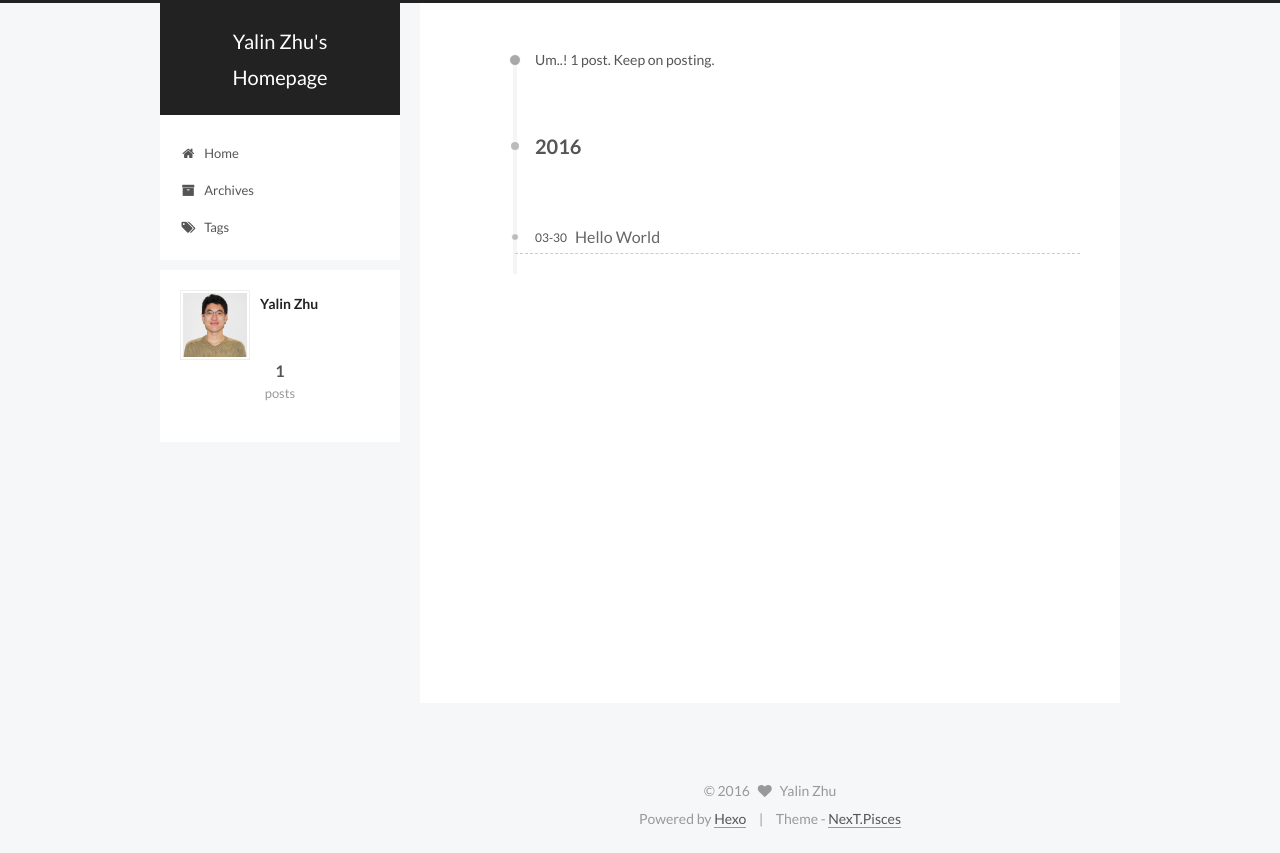
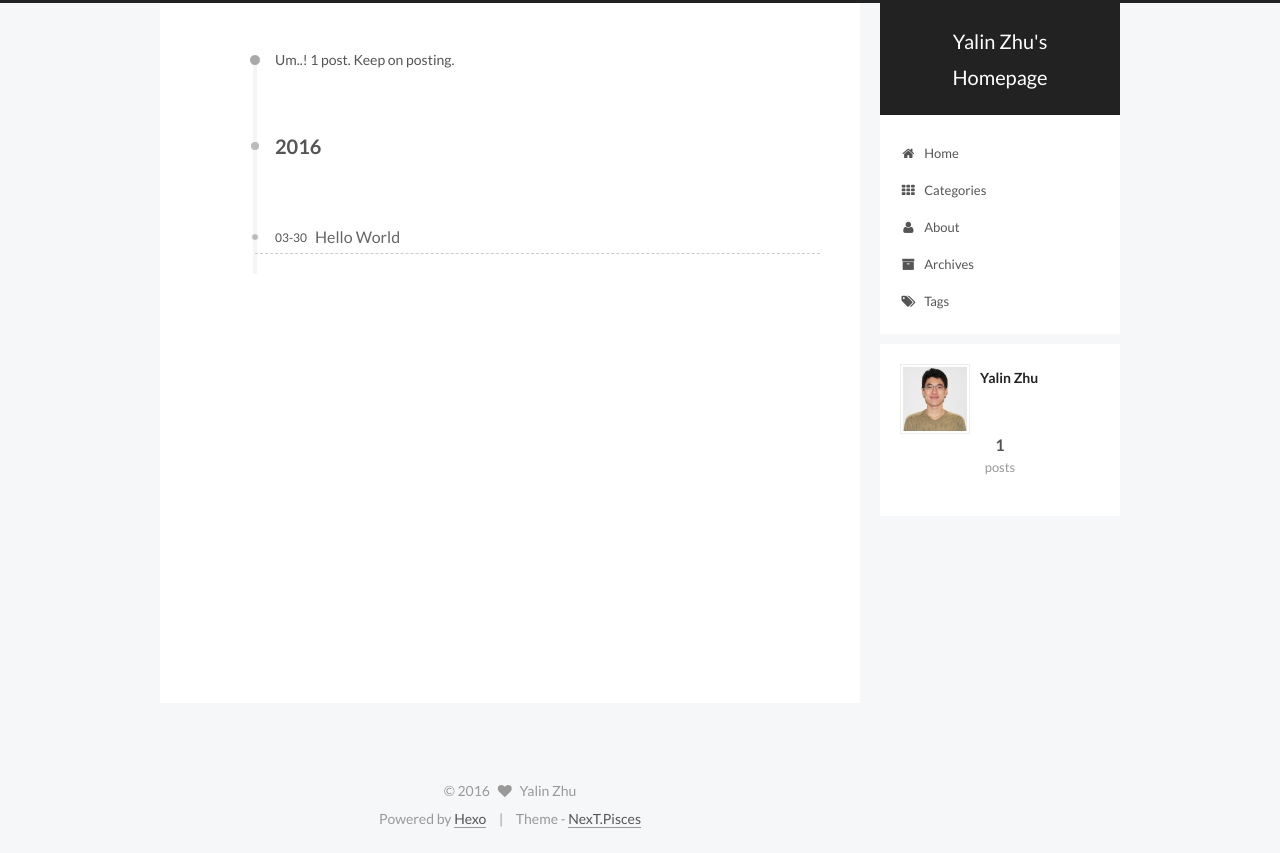
Before and after one commit to allenzhuaz/allenzhuaz.github.io, a plain HTML site: page archives/index.html in a window 1280 px wide. Drawn offline with Linux system fonts and the light colour scheme.

Commit message:
Site updated: 2016-03-30 20:04:07

```diff
--- a/archives/index.html
+++ b/archives/index.html
@@ -73,7 +73,7 @@
   var NexT = window.NexT || {};
   var CONFIG = {
     scheme: 'Pisces',
-    sidebar: {"position":"left","display":"post"},
+    sidebar: {"position":"right","display":"post"},
     fancybox: true,
     motion: true,
     duoshuo: {
@@ -104,7 +104,7 @@
 
 
 
-  <div class="container one-collumn sidebar-position-left  page-archive  ">
+  <div class="container one-collumn sidebar-position-right  page-archive  ">
     <div class="headband"></div>
 
     <header id="header" class="header" itemscope itemtype="http://schema.org/WPHeader">
@@ -142,6 +142,26 @@
               <i class="menu-item-icon fa fa-home fa-fw"></i> <br />
 
             Home
+          </a>
+        </li>
+
+
+        <li class="menu-item menu-item-categories">
+          <a href="/categories" rel="section">
+
+              <i class="menu-item-icon fa fa-th fa-fw"></i> <br />
+
+            Categories
+          </a>
+        </li>
+
+
+        <li class="menu-item menu-item-about">
+          <a href="/about" rel="section">
+
+              <i class="menu-item-icon fa fa-user fa-fw"></i> <br />
+
+            About
           </a>
         </li>
 
--- a/css/main.css
+++ b/css/main.css
@@ -1516,7 +1516,7 @@ pre .javascript .function {
   width: 4px;
   height: 4px;
   border-radius: 50%;
-  background: #ffdaff;
+  background: #0b4aff;
 }
 .links-of-blogroll {
   font-size: 13px;
```
Also changed, not shown: 2016/03/30/hello-world/index.html (+22 -2 lines), archives/2016/03/index.html (+22 -2 lines), archives/2016/index.html (+22 -2 lines), index.html (+22 -2 lines).
